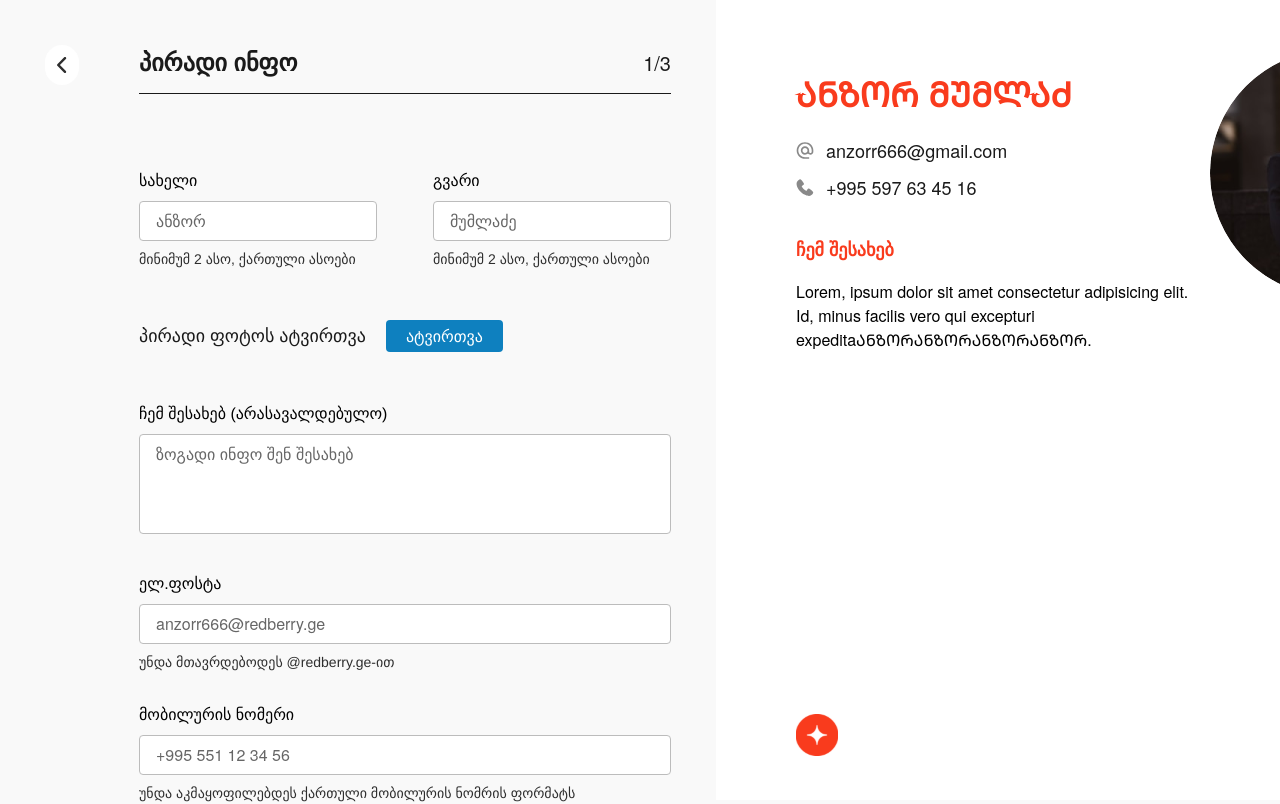
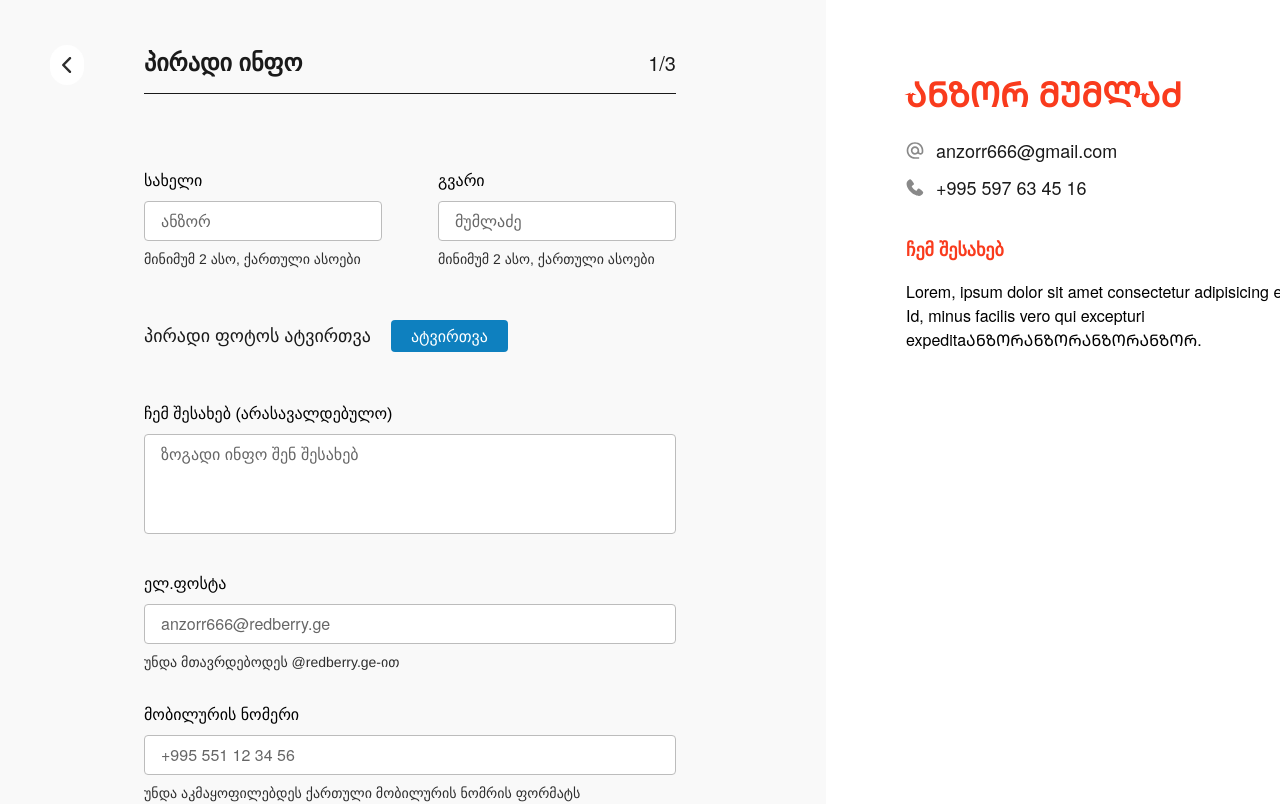
Before and after one commit to giorgio324/redbery-resume, a React (Vite) app: page /resume in a window 1280 px wide. Shown: the top 804 px of the page. Built offline with nearby package versions, Linux system fonts and the light colour scheme; a web font is replaced by a local one.

Commit message:
fixed padding problem on private info

```diff
--- a/src/components/PreviewContainer.jsx
+++ b/src/components/PreviewContainer.jsx
@@ -2,7 +2,7 @@ import PrivateInfoPreview from './PrivateInfoPreview';
 import watermark from '../assets/images/previewWatermark.svg';
 const PreviewContainer = () => {
   return (
-    <section className='relative min-h-screen bg-white min-w-[820px] max-w-[820px] px-[80px] pt-[50px] pb-[144px]'>
+    <section className='relative min-h-full bg-white min-w-[820px] max-w-[820px] px-[80px] pt-[50px] pb-[144px]'>
       <PrivateInfoPreview />
       <img
         src={watermark}
--- a/src/layout/ResumeLayout.jsx
+++ b/src/layout/ResumeLayout.jsx
@@ -5,7 +5,7 @@ import PreviewContainer from '../components/PreviewContainer';
 const ResumeLayout = ({ children }) => {
   return (
     <main className='min-h-screen bg-grey grid grid-cols-[1fr,auto] overflow-x-auto'>
-      <section className='flex flex-grow p-[45px] gap-x-[60px]'>
+      <section className='flex flex-grow py-[45px] pl-[50px] pr-[150px]  gap-x-[60px]'>
         <BackButton />
         <div className='flex-grow w-full'>{children}</div>
       </section>
```
